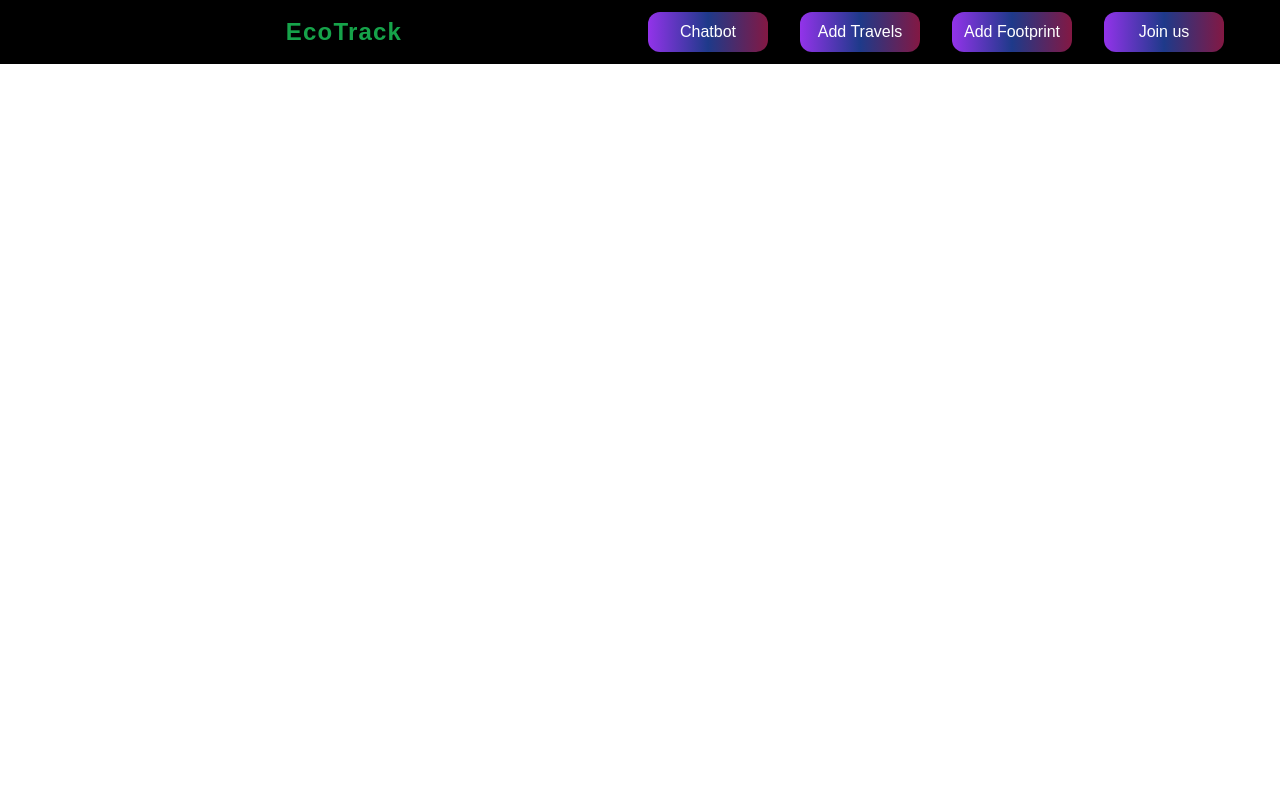
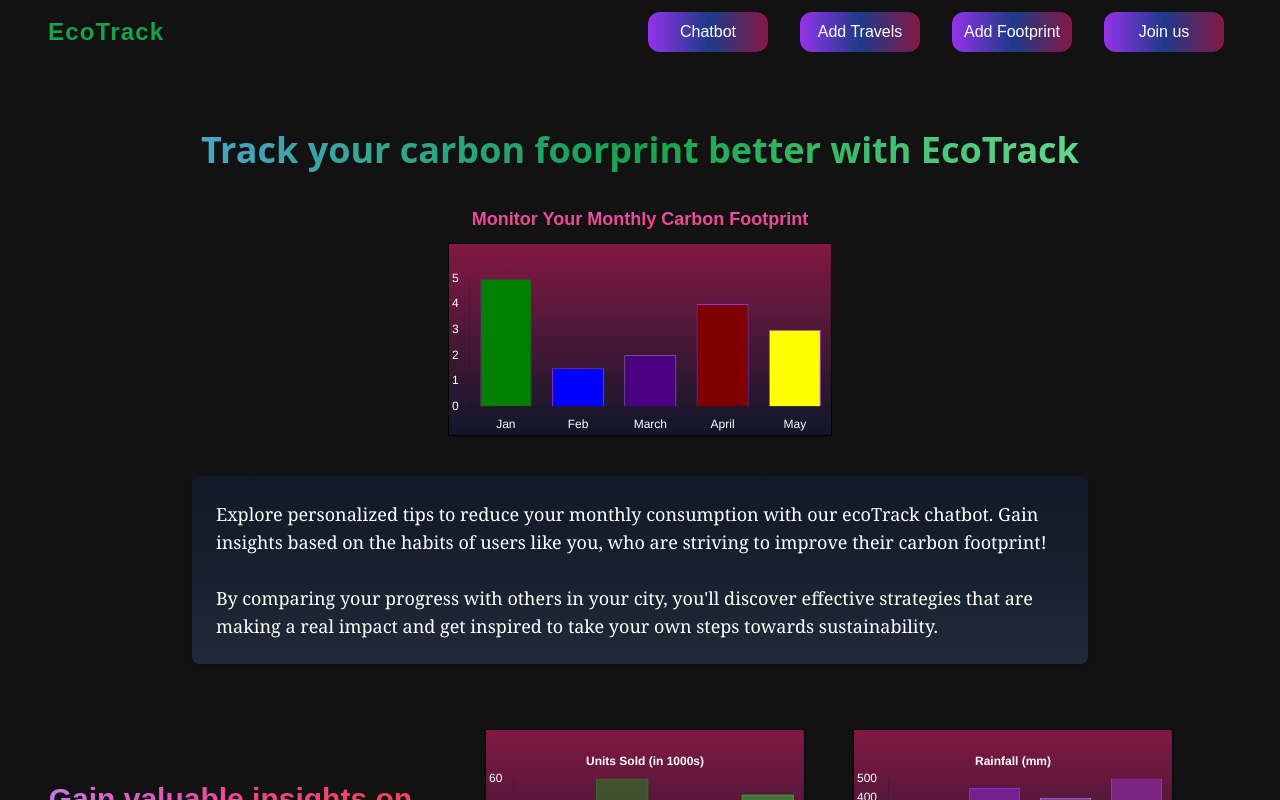
Before and after one commit to Mperorrc/ecoTrack, a Next.js app: page / in a window 1280 px wide. Built offline with nearby package versions, Linux system fonts and the light colour scheme; no server answers.

Commit message:
added UI changes to landing page

```diff
--- a/package.json
+++ b/package.json
@@ -9,9 +9,11 @@
     "lint": "next lint"
   },
   "dependencies": {
+    "chart.js": "^4.4.7",
     "firebase": "^11.2.0",
     "next": "14.2.14",
     "react": "^18",
+    "react-chartjs-2": "^5.3.0",
     "react-dom": "^18",
     "react-firebase-hooks": "^5.1.1",
     "react-icons": "^5.4.0",
@@ -27,6 +29,7 @@
     "eslint": "^8",
     "eslint-config-next": "14.2.14",
     "postcss": "^8",
+    "tailwind-scrollbar": "^3.1.0",
     "tailwindcss": "^3.4.1",
     "typescript": "^5"
   }
--- a/src/app/page.tsx
+++ b/src/app/page.tsx
@@ -1,5 +1,7 @@
 "use client"
 import { authModalState } from "@/atoms/authModalAtom";
+import CircularCarousel from "@/components/Carousel/CircularCarousel";
+import BarChart from "@/components/Charts/BarChart";
 import AuthModal from "@/components/Modals/AuthModal";
 import Navbar from "@/components/Navbar/Navbar";
 import { useRecoilValue } from "recoil";
@@ -7,11 +9,159 @@ import { useRecoilValue } from "recoil";
 export default function Home() {
 
   const authModal = useRecoilValue(authModalState);
+  const labels = ["Person 1", "Person 2", "Person 3", "Person 4"];
+
+  const dataArray = [
+    {
+      labels: ["Person 1", "Person 2", "Person 3", "Person 4"],
+      datasets: [
+        {
+          label: "Carbon Footprint (Jan)",
+          data: [2.3, 1.5, 0.8, 1.0],
+          backgroundColor: [
+            "rgba(255, 0, 0, 0.5)",
+            "rgba(255, 255, 0, 0.5)",
+            "rgba(0, 255, 0, 0.5)",
+            "rgba(255, 255, 0, 0.5)",
+          ],
+          borderColor: [
+            "rgba(255, 0, 0, 1)",
+            "rgba(255, 255, 0, 1)",
+            "rgba(0, 255, 0, 1)",
+            "rgba(255, 255, 0, 1)",
+          ],
+          borderWidth: 1,
+        },
+      ],
+    },
+    {
+      labels: ["City A", "City B", "City C", "City D"],
+      datasets: [
+        {
+          label: "Average Temperature (°C)",
+          data: [25.5, 18.2, 22.8, 20.1],
+          backgroundColor: [
+            "rgba(0, 0, 255, 0.5)",
+            "rgba(0, 128, 255, 0.5)",
+            "rgba(0, 255, 255, 0.5)",
+            "rgba(135, 206, 235, 0.5)",
+          ],
+          borderColor: [
+            "rgba(0, 0, 255, 1)",
+            "rgba(0, 128, 255, 1)",
+            "rgba(0, 255, 255, 1)",
+            "rgba(135, 206, 235, 1)",
+          ],
+          borderWidth: 1,
+        },
+      ],
+    },
+    {
+      labels: ["Product A", "Product B", "Product C", "Product D"],
+      datasets: [
+        {
+          label: "Units Sold (in 1000s)",
+          data: [40, 60, 30, 50],
+          backgroundColor: [
+            "rgba(0, 255, 0, 0.5)",
+            "rgba(34, 139, 34, 0.5)",
+            "rgba(144, 238, 144, 0.5)",
+            "rgba(50, 205, 50, 0.5)",
+          ],
+          borderColor: [
+            "rgba(0, 255, 0, 1)",
+            "rgba(34, 139, 34, 1)",
+            "rgba(144, 238, 144, 1)",
+            "rgba(50, 205, 50, 1)",
+          ],
+          borderWidth: 1,
+        },
+      ],
+    },
+    {
+      labels: ["Region X", "Region Y", "Region Z", "Region W"],
+      datasets: [
+        {
+          label: "Rainfall (mm)",
+          data: [300, 450, 400, 500],
+          backgroundColor: [
+            "rgba(128, 0, 128, 0.5)",
+            "rgba(138, 43, 226, 0.5)",
+            "rgba(147, 112, 219, 0.5)",
+            "rgba(153, 50, 204, 0.5)",
+          ],
+          borderColor: [
+            "rgba(128, 0, 128, 1)",
+            "rgba(138, 43, 226, 1)",
+            "rgba(147, 112, 219, 1)",
+            "rgba(153, 50, 204, 1)",
+          ],
+          borderWidth: 1,
+        },
+      ],
+    },
+  ];
+
+  const monthlyData = {
+    labels: ["Jan", "Feb", "March", "April", "May"],
+    datasets: [
+      {
+        label: "Monthly Carbon Footprint (in tCO2)",
+        data: [5, 1.5, 2, 4, 3],
+        backgroundColor: [
+          "green",
+          "blue",
+          "indigo",
+          "maroon",
+          "yellow",
+        ],
+        borderColor: [
+          "rgba(128, 0, 128, 1)",
+          "rgba(138, 43, 226, 1)",
+          "rgba(147, 112, 219, 1)",
+          "rgba(153, 50, 204, 1)",
+          "rgba(158, 78, 196, 1)",
+        ],
+        borderWidth: 1,
+      },
+    ],
+  }
 
   return (
     <div>
       <Navbar/>
       {authModal.isOpen && <AuthModal/>}
+      <div className="text-white h-[92vh]  overflow-y-auto  font-bold bg-[#121212] scrollbar-thin scrollbar-thumb-rounded-lg scrollbar-thumb-scroll-thumb scrollbar-track-scroll-track">
+        <div className="w-full mt-[40px] flex text-center items-center justify-center p-[2%] text-4xl font-sans font-bold text-transparent bg-clip-text bg-gradient-to-r from-blue-400 via-green-600 to-green-300 ">
+          Track your carbon foorprint better with EcoTrack
+        </div>
+        <div className="w-full flex flex-col items-center justify-center">
+          <div className="w-full flex flex-col items-center justify-center ">
+            <div className="w-full p-[10px] flex items-center justify-center text-lg bg-clip-text text-transparent bg-gradient-to-b from-purple-400 via-pink-500 to-red-500">
+              Monitor Your Monthly Carbon Footprint
+            </div>
+            <div className="w-[30%] flex items-center justify-center bg-gradient-to-b from-pink-900 to-slate-900 border border-black">
+              <BarChart chartLabels={monthlyData.labels} ChartDatasets={monthlyData.datasets} />
+            </div>
+          </div>
+          <div className=" w-[70%] mt-[40px] flex flex-col justify-center items-center text-lg font-light font-serif bg-gradient-to-b from-gray-900 to-gray-800 rounded-lg p-6 shadow-md ">
+            Explore personalized tips to reduce your monthly consumption with our ecoTrack chatbot. Gain insights based on the habits of users like you, who are striving to improve their carbon footprint!
+            <br/>
+            <br/>
+            By comparing your progress with others in your city, you'll discover effective strategies that are making a real impact and get inspired to take your own steps towards sustainability.
+          </div>
+        </div>
+        <div className="h-2/5 w-full flex flex-row mt-3">
+          <div className="w-[36%] h-[96%] p-[2%] flex text-center items-center justify-center text-3xl font-family: Verdana, sans-serif; text-transparent bg-clip-text bg-gradient-to-r from-purple-400 via-pink-500 to-red-500">
+            Gain valuable insights on<br />your group&apos;s footprint
+          </div>
+          <div className="w-[60%] h-full flex items-center">
+            <CircularCarousel dataArray={dataArray}/>
+          </div>
+        </div>
+        <div className="w-1/2 h-2/5">
+        </div>
+      </div>
     </div>
   );
 }
--- /dev/null
+++ b/src/components/Carousel/CircularCarousel.tsx
@@ -0,0 +1,56 @@
+import React, { useEffect, useState } from "react";
+import BarChart from "../Charts/BarChart";
+
+interface CircularCarouselProps {
+  dataArray: any[];
+}
+
+const CircularCarousel: React.FC<CircularCarouselProps> = ({ dataArray }) => {
+  const [currentIndex, setCurrentIndex] = useState<number>(0);
+  const [isHovered, setIsHovered] = useState<boolean>(false);
+
+  useEffect(() => {
+    const scrollSpeed = 2000;
+    let interval: NodeJS.Timeout | undefined;
+
+    if (!isHovered) {
+      interval = setInterval(() => {
+        setCurrentIndex((prevIndex) => (prevIndex + 1) % dataArray.length);
+      }, scrollSpeed);
+    }
+
+    return () => {
+      if (interval) clearInterval(interval);
+    };
+  }, [isHovered, dataArray.length]);
+
+  return (
+    <div
+      className="relative h-[80%] w-full overflow-hidden"
+      onMouseEnter={() => setIsHovered(true)}
+      onMouseLeave={() => setIsHovered(false)}
+    >
+      <div
+        className="flex items-center h-full transition-transform duration-700 ease-in-out"
+        style={{
+          transform: `translateX(-${currentIndex * 46}vh)`,
+        }}
+      >
+        {dataArray.map((data, index) => (
+          <div
+            key={index}
+            className="carousel-item w-[40vh] h-[80%] flex-shrink-0 mx-[3vh] bg-gradient-to-b from-pink-900 to-slate-900 border border-black "
+          >
+            <BarChart
+              ChartDatasets={data.datasets}
+              chartLabels={data.labels}
+              titleText={data.datasets[0].label}
+            />
+          </div>
+        ))}
+      </div>
+    </div>
+  );
+};
+
+export default CircularCarousel;
--- /dev/null
+++ b/src/components/Charts/BarChart.tsx
@@ -0,0 +1,85 @@
+import React,{useEffect, useState} from 'react';
+import { Bar } from 'react-chartjs-2';
+import {
+    Chart as ChartJS,
+    CategoryScale,
+    LinearScale,
+    BarElement,
+    Title,
+    Tooltip,
+    Legend,
+    ChartData
+} from 'chart.js';
+
+ChartJS.register(
+    CategoryScale,
+    LinearScale,
+    BarElement,
+    Title,
+    Tooltip,
+    Legend,
+);
+
+type BarChartProps = {
+    ChartDatasets : any[];
+    chartLabels: String[];
+    legendPosition?: String;
+    titleText?: String;
+};
+
+const BarChart:React.FC<BarChartProps> = ({titleText,chartLabels,legendPosition,ChartDatasets}) => {
+    const [chartData, setChartData] = useState<ChartData<"bar">>({
+        labels: [],
+        datasets: [],
+      });
+    const [chartOptions,setChartOptions] = useState({});
+
+    useEffect(() => {
+        setChartData({
+            labels: chartLabels,
+            datasets: ChartDatasets
+        });
+
+        setChartOptions({
+            responsive: true,
+            plugins: {
+                legend: {
+                    display: false,
+                },
+                title: {
+                    display: true,
+                    text: (titleText && titleText.length )? titleText : "",
+                    color: 'white'
+                },
+            },
+            scales: {
+                x: {
+                    grid: {
+                        display: false,
+                    },
+                    ticks: {
+                        color: 'white',
+                    },
+                    borderColor: 'white',
+                },
+                y: {
+                    grid: {
+                        display: false,
+                    },
+                    ticks: {
+                        color: 'white',
+                    },
+                    borderColor: 'white',
+                },
+            },
+        });
+    }, [ChartDatasets,chartLabels,legendPosition,titleText])
+
+
+    return(
+        <div className='w-full h-full flex items-center justify-center'>
+            <Bar className='w-full h-full' data={chartData} options={chartOptions}/>
+        </div>
+    )
+}
+export default BarChart;
--- a/src/components/Navbar/Navbar.tsx
+++ b/src/components/Navbar/Navbar.tsx
@@ -32,8 +32,8 @@ const Navbar:React.FC<NavbarProps> = () => {
     }
 
     return (
-        <div className="flex justify-between items-center h-[8vh] px-6 md:px-12 bg-black overflow-x-auto ">
-            <div className="basis-1/2 flex justify-center items-center font-extrabold sm:text-lg text-green-600  ">
+        <div className="flex justify-between items-center h-[8vh] px-6 md:px-12 bg-[#121212] overflow-x-auto ">
+            <div className="basis-1/2 flex items-center font-extrabold sm:text-lg text-green-600  ">
                 <div className="hover:cursor-pointer text-2xl tracking-wider">EcoTrack</div>
             </div>
 
--- a/tailwind.config.js
+++ b/tailwind.config.js
@@ -4,12 +4,21 @@ module.exports = {
     "./app/**/*.{js,ts,jsx,tsx,mdx}",
     "./pages/**/*.{js,ts,jsx,tsx,mdx}",
     "./components/**/*.{js,ts,jsx,tsx,mdx}",
-
-    // Or if using `src` directory:
     "./src/**/*.{js,ts,jsx,tsx,mdx}",
   ],
   theme: {
-    extend: {},
+    extend: {
+      colors: {
+        'scroll-thumb': '#6B6B6B',
+        'scroll-track': '#333333',
+      },
+      scrollbarWidth: {
+        thin: '4px',
+        thick: '8px',
+      },
+    },
   },
-  plugins: [],
+  plugins: [
+    require('tailwind-scrollbar')({ nocompatible: true }),
+  ],
 }
```
Also changed, not shown: src/auth/page.tsx (deleted), 1 other file (tests, documents, lock files or other folders).
